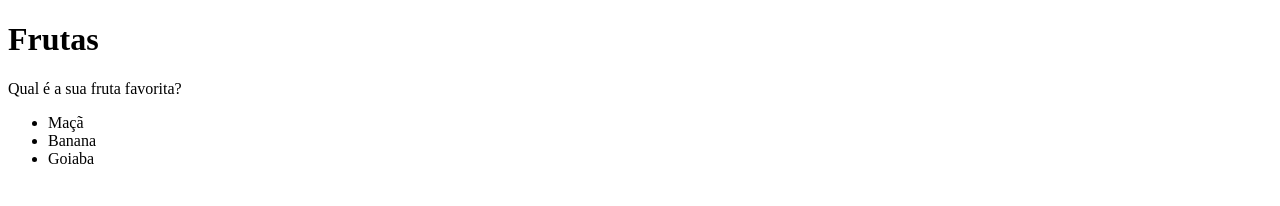
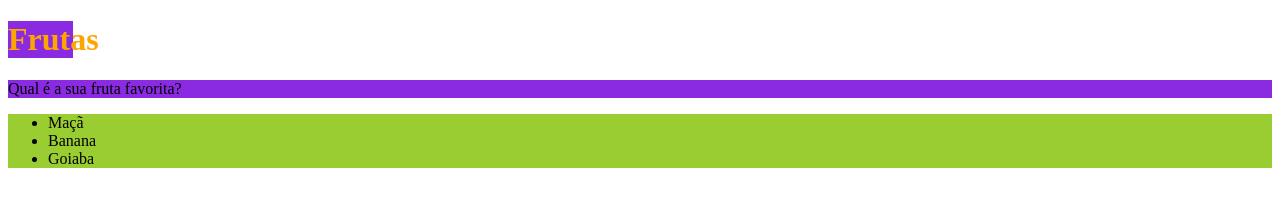
Before and after one commit to yahsz/trybe-exercicios, a plain HTML site: page fundamentos/secao-2-introducao-html-css/dia-2-html-e-css/index.html in a window 1280 px wide. Drawn offline with Linux system fonts and the light colour scheme.

Commit message:
exercicio dia 14/02 Introdução ao css - feito em atraso

```diff
--- a/fundamentos/secao-2-introducao-html-css/dia-2-html-e-css/index.html
+++ b/fundamentos/secao-2-introducao-html-css/dia-2-html-e-css/index.html
@@ -3,12 +3,27 @@
   <head>
     <meta charset="UTF-8">
     <title>HTML</title>
-    <style></style>
+    <style>
+
+
+      h1 {
+        width: 65px;
+        color: orange;
+      }
+
+      #lista {
+        background-color: yellowgreen;
+      }
+
+      .list-style {
+        background-color: blueviolet;
+      }
+    </style>
   </head>
   <body>
-    <h1 size="65px">Frutas</h1>
-    <p>Qual é a sua fruta favorita?</p>
-    <ul>
+    <h1 class="list-style">Frutas</h1>
+    <p class="list-style">Qual é a sua fruta favorita?</p>
+    <ul id="lista">
       <li>Maçã</li>
       <li>Banana</li>
       <li>Goiaba</li>
```
